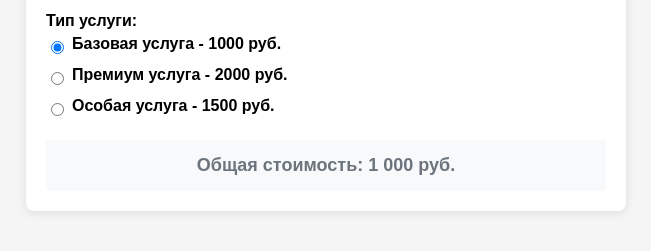
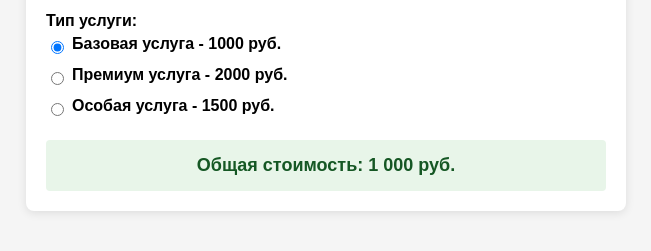
Before and after one commit to Ksenia2772/lab6, a plain HTML site: page index.html in a window 1280 px wide. Shown: the part 179-430 px from the top of the page, without its empty margins (314-965 px from the left). Drawn offline with Linux system fonts and the light colour scheme.

Commit message:
Add files via upload

```diff
--- a/index.html
+++ b/index.html
@@ -131,6 +131,6 @@
         </div>
     </div>
 
-    <script src="./calculator.js" defer></script>
+    <script src="./script.js" defer></script>
 </body>
 </html>
```
